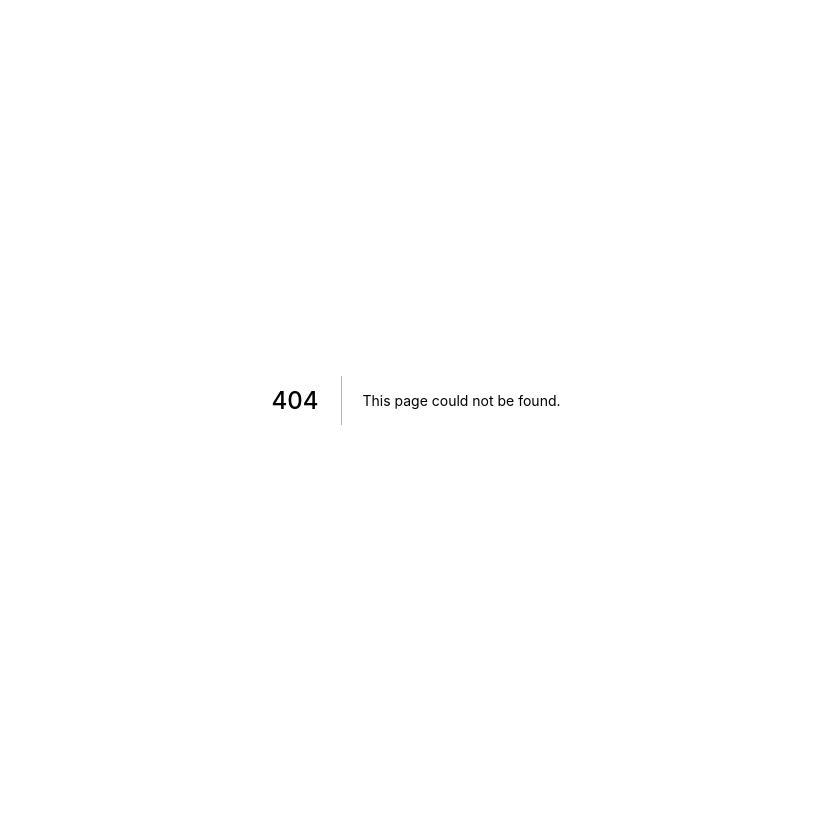
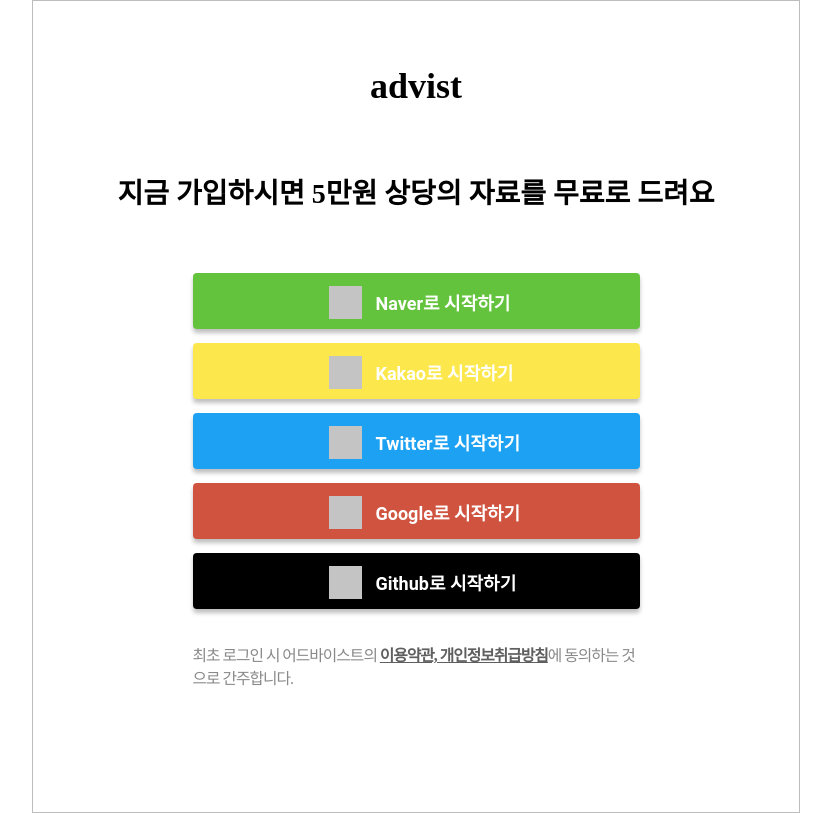
Before and after one commit to Advist-Project/Frontend, a Next.js app: page /login in a window 1280 px wide. Before the commit this address had no page. Shown: the whole page, without its empty margins (224-1055 px from the left). Built offline with nearby package versions, Linux system fonts and the light colour scheme; a web font is replaced by a local one.

Commit message:
버튼, textinput 수정, 로그인 추가

```diff
--- a/src/components/_design/buttons.tsx
+++ b/src/components/_design/buttons.tsx
@@ -9,18 +9,20 @@ interface IButtonProps{ // type = "login" => 로그인, type = "start" => 시작
 export const Button: React.FC<IButtonProps> = ({ children, type }) => {
 
     const [buttonText, setButtonText] = useState(children);
+    const [isLoading, setisLoading] = useState(false);
 
     const loader = <Loader type="TailSpin" color = {type === "login" ? Colors.black : Colors.white}
     height={30} width={30} timeout={0} radius={3}/>
 
     function loading() {
       setButtonText(loader);
+      setisLoading(true);
     }
 
     const tagType = type==='login' ? 'login' : 'start';
     const styles = {
-      'login': { weight : 'bold' , background: Colors.white, color: Colors.loginHover ,
-      hoverBack : Colors.loginHover, hoverColor : Colors.white, disabledBack : Colors.loginDisabled,
+      'login': { weight : 'bold' , background: Colors.white, color: Colors.black ,
+      hoverBack : Colors.black, hoverColor : Colors.white, disabledBack : Colors.loginDisabled,
       pressedBack : Colors.loginPressed },
 
       'start': { weight : 'normal', background: Colors.primary , color: Colors.white,
@@ -35,6 +37,7 @@ export const Button: React.FC<IButtonProps> = ({ children, type }) => {
       border-radius: 20px;
       border-width : 1px;
       border-color : ${Colors.black};
+      border-style : solid;
       background-color: ${styles[tagType].background};
       color : ${styles[tagType].color};
 
@@ -46,9 +49,10 @@ export const Button: React.FC<IButtonProps> = ({ children, type }) => {
       letter-spacing: 0em;
       text-align: center;
 
-      &:hover{
+      &:${!isLoading}:hover{
         background-color: ${styles[tagType].hoverBack};
         color: ${styles[tagType].hoverColor};
+        border-color : ${styles[tagType].hoverColor};
       }
 
       &:active{
--- a/src/components/_design/colors.tsx
+++ b/src/components/_design/colors.tsx
@@ -20,7 +20,7 @@ export const Colors = {
   errorSemiLight: '#FF83B7',
   errorLight: '#FFF3F8',
   // Grayscale
-  black: '14142A',
+  black: '#14142A',
   gray1: '#4E4B66',
   gray2: '#6E7191',
   gray3: '#A0A3BD',
@@ -34,7 +34,6 @@ export const Colors = {
   pinkDark : '#C30052',
   pinkdefault : '#ED2E7E',
   // Login Color
-  loginHover : '#14142A',
   loginPressed : '#EFF0F6',
   loginDisabled : '#D9DBE9',
 }
--- a/src/components/_design/textInputs.tsx
+++ b/src/components/_design/textInputs.tsx
@@ -7,7 +7,7 @@ interface IInputProps{ // phone, serach 구분
     isDisable? : boolean;
 }
 
-export const Input: React.FC<IInputProps> = ({ isDisable}) => {
+export const Input: React.FC<IInputProps> = ({ isDisable }) => {
     const [PhoneNumber, setPhoneNumber] = useState("");
     const [TextMsg, setTextMsg] = useState("");
     const [ShowLabel, setShowLabel] = useState(false);
@@ -117,8 +117,8 @@ export const Input: React.FC<IInputProps> = ({ isDisable}) => {
     `;
 
     return (
-        <div style = {{display : "flex", flexDirection : "column"}}>
-        <Label style = {{position : "relative", top : "24px", left : "28px"}}>{ShowLabel? "전화번호" : null}</Label>
+        <div style = {{position : "relative", display : "flex", flexDirection : "column"}}>
+        <Label style = {{position : "absolute", top : "7px", left : "28px"}}>{ShowLabel? "전화번호" : null}</Label>
         <Input type="text" placeholder = {isDisable? "Phone Number" : "전화번호를 입력하세요"}
         value = {PhoneNumber} onChange = {onPhoneNumberHandler}
         disabled = {isDisable} onBlur = {onBlurListener}
--- /dev/null
+++ b/src/pages/login.tsx
@@ -0,0 +1,209 @@
+import styled from "@emotion/styled";
+import { Typography } from "components/ui";
+
+const { Heading} = Typography;
+
+export default function LoginPage(){
+
+    return (
+        <Box>
+            <div style={{marginTop : "62px"}}>
+                <Heading level={3} bold>advist</Heading>
+            </div>
+            <div style={{marginTop : "66px"}}>
+                <Heading level={4} bold >지금 가입하시면 5만원 상당의 자료를 무료로 드려요</Heading>
+            </div>
+            <div style={{marginTop : "60px"}}>
+            <Naver><Icon/><Name>Naver로 시작하기</Name></Naver>
+            <Kakao><Icon/><Name>Kakao로 시작하기</Name></Kakao>
+            <Twitter onClick = {() => location.href = "https://criel.herokuapp.com/auth/twitter"}><Icon/><Name>Twitter로 시작하기</Name></Twitter>
+            <Google onClick = {() => location.href = "https://criel.herokuapp.com/auth/google"}><Icon/><Name>Google로 시작하기</Name></Google>
+            <Github onClick = {() => location.href = "https://criel.herokuapp.com/auth/github"}><Icon/><Name>Github로 시작하기</Name></Github>
+            </div>
+            <Agree>최초 로그인 시 어드바이스트의&nbsp;
+            <a style={{textDecorationLine : "underline", color : "#5F5F5F",
+            fontWeight : "bold", fontFamily : "Noto Sans KR" , fontStyle : "normal"}}
+            href="http://www.naver.com" target="_blank">이용약관, 개인정보취급방침</a>
+            에 동의하는 것으로 간주합니다.</Agree>
+        </Box>
+    )
+}
+
+const Box = styled.div`
+    display : flex;
+    flex-direction : column;
+    align-items : center;
+
+    width: 768px;
+    height: 813px;
+    margin:0 auto;
+
+    background: #FFFFFF;
+    border: 1px solid #BDBDBD;
+    box-sizing: border-box;
+
+`;
+
+const Icon  = styled.div`
+    width: 33px;
+    height: 33px;
+    background: #C4C4C4;
+
+    margin : 12px 14px 11px 130px;
+`;
+
+const Name = styled.div`
+    font-family: Roboto;
+    font-size: 18px;
+    font-style: normal;
+    font-weight: 700;
+    line-height: 21px;
+    letter-spacing: 0em;
+    text-align: center;
+
+    margin-top : 19px;
+    margin-bottom : 16px;
+`;
+
+const Naver = styled.button`
+    display : flex;
+    flex-direction : row;
+
+    cursor : pointer;
+    height: 56px;
+    width: 447px;
+    border-radius: 4px;
+    border-width : 0;
+
+    box-shadow: 0px 4px 4px 0px #000000 25%;
+
+    color: #FFFFFF;
+
+    background: #63C33D;
+    box-shadow: 0px 4px 4px rgba(0, 0, 0, 0.25);
+    border-radius: 4px;
+`;
+
+const Kakao = styled.button`
+    display : flex;
+    flex-direction : row;
+
+    cursor : pointer;
+    height: 56px;
+    width: 447px;
+    border-radius: 4px;
+    border-width : 0;
+
+    margin-top : 14px;
+    box-shadow: 0px 4px 4px 0px #000000 25%;
+
+    font-family: Roboto;
+    font-size: 18px;
+    font-style: normal;
+    font-weight: 700;
+    line-height: 21px;
+    letter-spacing: 0em;
+    text-align: center;
+    color: #FFFFFF;
+
+    background: #FCE84D;
+    box-shadow: 0px 4px 4px rgba(0, 0, 0, 0.25);
+    border-radius: 4px;
+`;
+
+const Twitter = styled.button`
+    display : flex;
+    flex-direction : row;
+
+    cursor : pointer;
+    height: 56px;
+    width: 447px;
+    border-radius: 4px;
+    border-width : 0;
+
+    margin-top : 14px;
+    box-shadow: 0px 4px 4px 0px #000000 25%;
+
+    font-family: Roboto;
+    font-size: 18px;
+    font-style: normal;
+    font-weight: 700;
+    line-height: 21px;
+    letter-spacing: 0em;
+    text-align: center;
+    color: #FFFFFF;
+
+    background: #1DA1F2;
+    box-shadow: 0px 4px 4px rgba(0, 0, 0, 0.25);
+    border-radius: 4px;
+`;
+
+const Google = styled.button`
+    display : flex;
+    flex-direction : row;
+
+    cursor : pointer;
+    height: 56px;
+    width: 447px;
+    border-radius: 4px;
+    border-width : 0;
+
+    margin-top : 14px;
+    box-shadow: 0px 4px 4px 0px #000000 25%;
+
+    font-family: Roboto;
+    font-size: 18px;
+    font-style: normal;
+    font-weight: 700;
+    line-height: 21px;
+    letter-spacing: 0em;
+    text-align: center;
+    color: #FFFFFF;
+
+    background: #D0533F;
+    box-shadow: 0px 4px 4px rgba(0, 0, 0, 0.25);
+    border-radius: 4px;
+`;
+
+const Github = styled.button`
+    display : flex;
+    flex-direction : row;
+
+    cursor : pointer;
+    height: 56px;
+    width: 447px;
+    border-radius: 4px;
+    border-width : 0;
+
+    margin-top : 14px;
+    box-shadow: 0px 4px 4px 0px #000000 25%;
+
+    font-family: Roboto;
+    font-size: 18px;
+    font-style: normal;
+    font-weight: 700;
+    line-height: 21px;
+    letter-spacing: 0em;
+    text-align: center;
+    color: #FFFFFF;
+
+    background: #000000;
+    box-shadow: 0px 4px 4px rgba(0, 0, 0, 0.25);
+    border-radius: 4px;
+`;
+
+const Agree = styled.div`
+    width: 447px;
+    height: 46px;
+
+    margin-top : 35px;
+
+    font-family: Noto Sans KR;
+    font-style: normal;
+    font-weight: normal;
+    font-size: 15.7871px;
+    line-height: 23px;
+    letter-spacing :-1px;
+
+    color: #898989;
+`;
```
